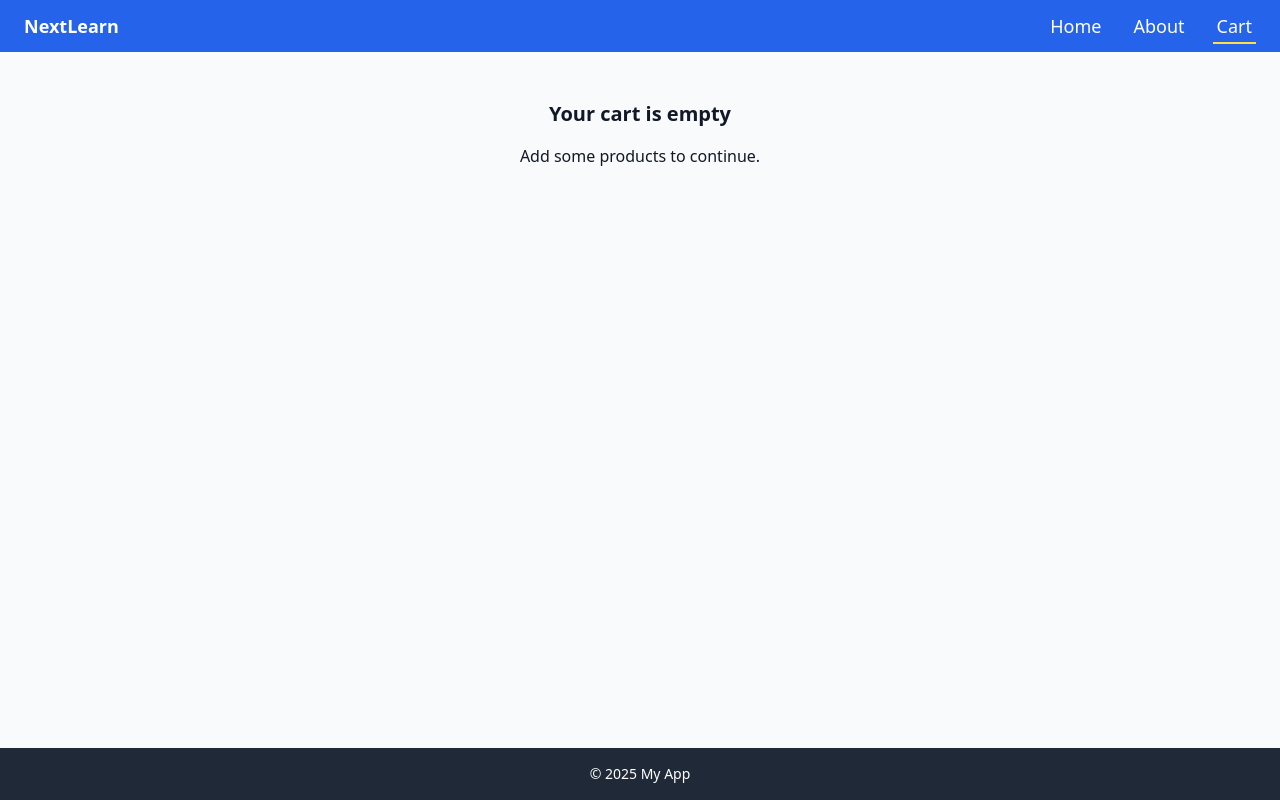
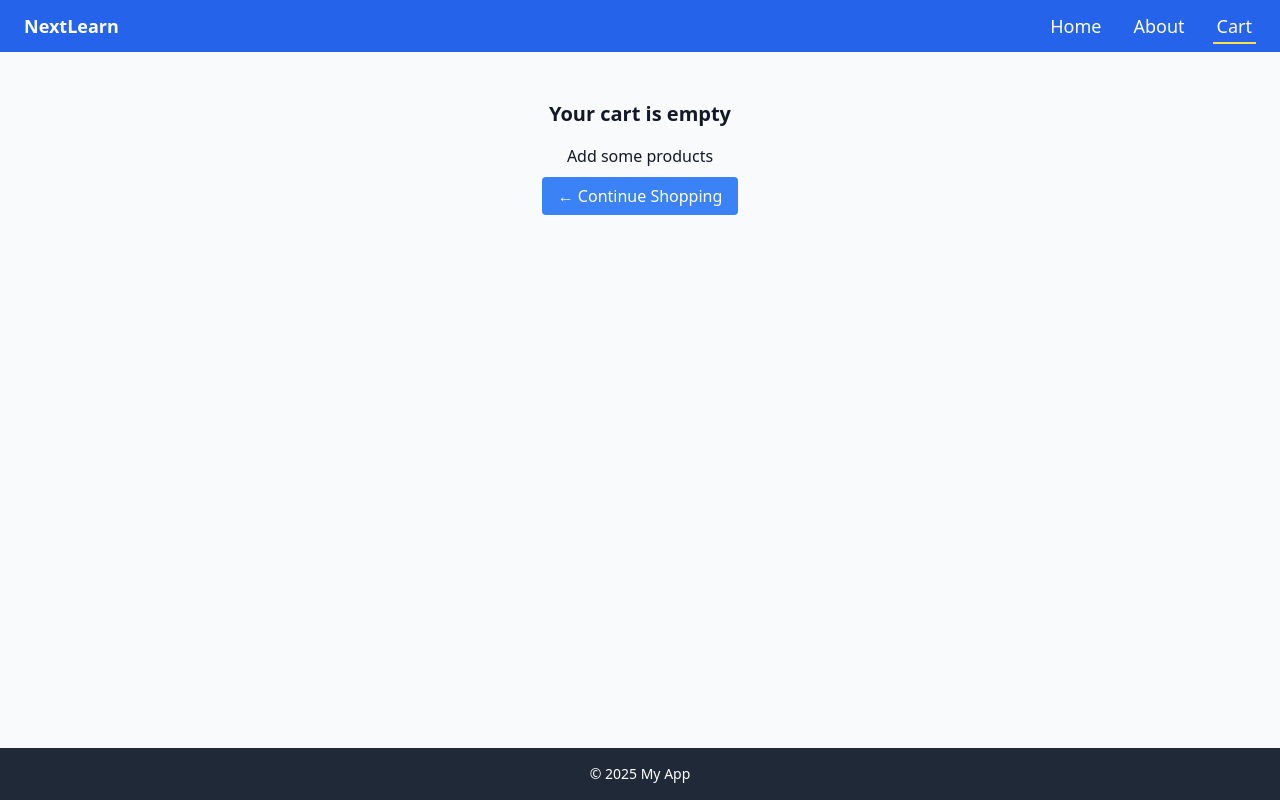
Before and after one commit to tambeaditya101/next-ecom2.0, a Next.js app: page /cart in a window 1280 px wide. Built offline with nearby package versions, Linux system fonts and the light colour scheme.

Commit message:
removed global toast logic & annded continue shopping button on cart page when it's empty

```diff
--- a/app/cart/page.tsx
+++ b/app/cart/page.tsx
@@ -1,9 +1,9 @@
 'use client';
+import Link from 'next/link';
 import { useCart } from '../../context/CartContext';
 
 export default function CartPage() {
   const { cart, updateQuantity, removeFromCart, clearCart } = useCart();
-
   const totalPrice = cart.reduce(
     (acc, item) => acc + item.price * item.quantity,
     0
@@ -13,7 +13,15 @@ export default function CartPage() {
     return (
       <div className='p-6 text-center'>
         <h2 className='text-xl font-bold mb-4'>Your cart is empty</h2>
-        <p>Add some products to continue.</p>
+        <p>Add some products</p>
+        <div className='m-4'>
+          <Link
+            href='/'
+            className='bg-blue-500 text-white px-4 py-2 rounded hover:bg-blue-600'
+          >
+            ← Continue Shopping
+          </Link>
+        </div>
       </div>
     );
   }
@@ -71,7 +79,7 @@ export default function CartPage() {
         <h2 className='text-xl font-bold'>Total: ₹{totalPrice}</h2>
         <button
           className='bg-green-500 text-white px-6 py-2 rounded hover:bg-green-600'
-          onClick={() => clearCart()}
+          onClick={clearCart}
         >
           Checkout
         </button>
--- a/app/layout.tsx
+++ b/app/layout.tsx
@@ -1,6 +1,6 @@
 import Footer from '@/components/Footer';
 import Navbar from '@/components/Navbar';
-import { CartProvider, useCart } from '@/context/CartContext';
+import { CartProvider } from '@/context/CartContext';
 import type { Metadata } from 'next';
 import './globals.css';
 
@@ -25,22 +25,4 @@ export default function RootLayout({
       </body>
     </html>
   );
-
-  // Global toast component
-  function GlobalToasts() {
-    const { toasts } = useCart();
-
-    return (
-      <div className='fixed top-16 right-4 flex flex-col gap-2 z-50'>
-        {toasts.map((toast) => (
-          <div
-            key={toast.id}
-            className='bg-green-500 text-white px-4 py-2 rounded shadow transform transition-all duration-300 opacity-100 translate-y-0'
-          >
-            {toast.message}
-          </div>
-        ))}
-      </div>
-    );
-  }
 }
--- a/context/CartContext.tsx
+++ b/context/CartContext.tsx
@@ -7,27 +7,23 @@ import {
   useState,
 } from 'react';
 
-type Product = {
+export type Product = {
   title: string;
   price: number;
   image: string;
 };
 
-type CartItem = Product & { quantity: number };
-
-type Toast = {
-  id: number;
-  message: string;
-};
+export type CartItem = Product & { quantity: number };
+export type Toast = { id: number; message: string };
 
 type CartContextType = {
   cart: CartItem[];
   addToCart: (product: Product) => void;
   removeFromCart: (index: number) => void;
   updateQuantity: (index: number, quantity: number) => void;
+  clearCart: () => void;
   toasts: Toast[];
   removeToast: (id: number) => void;
-  clearCart: () => void;
 };
 
 const CartContext = createContext<CartContextType | undefined>(undefined);
@@ -36,7 +32,7 @@ export const CartProvider = ({ children }: { children: ReactNode }) => {
   const [cart, setCart] = useState<CartItem[]>([]);
   const [toasts, setToasts] = useState<Toast[]>([]);
 
-  // Load cart from localStorage on initial mount
+  // Load cart from localStorage on mount
   useEffect(() => {
     const savedCart = localStorage.getItem('cart');
     if (savedCart) setCart(JSON.parse(savedCart));
@@ -48,18 +44,16 @@ export const CartProvider = ({ children }: { children: ReactNode }) => {
   }, [cart]);
 
   const addToCart = (product: Product) => {
-    setCart((prevCart) => {
-      const index = prevCart.findIndex((item) => item.title === product.title);
+    setCart((prev) => {
+      const index = prev.findIndex((item) => item.title === product.title);
       if (index !== -1) {
-        return prevCart.map((item, i) =>
+        return prev.map((item, i) =>
           i === index ? { ...item, quantity: item.quantity + 1 } : item
         );
-      } else {
-        return [...prevCart, { ...product, quantity: 1 }];
       }
+      return [...prev, { ...product, quantity: 1 }];
     });
 
-    // Add toast
     const id = Date.now();
     setToasts((prev) => [
       ...prev,
@@ -68,35 +62,30 @@ export const CartProvider = ({ children }: { children: ReactNode }) => {
     setTimeout(() => removeToast(id), 2000);
   };
 
-  const removeToast = (id: number) => {
-    setToasts((prev) => prev.filter((t) => t.id !== id));
-  };
-
   const removeFromCart = (index: number) => {
-    setCart((prevCart) => prevCart.filter((_, i) => i !== index));
+    setCart((prev) => prev.filter((_, i) => i !== index));
   };
 
   const updateQuantity = (index: number, quantity: number) => {
-    setCart((prevCart) =>
-      prevCart.map((item, i) =>
+    setCart((prev) =>
+      prev.map((item, i) =>
         i === index ? { ...item, quantity: Math.max(quantity, 1) } : item
       )
     );
   };
 
   const clearCart = () => {
-    // Create checkout success toast
     const id = Date.now();
     setToasts((prev) => [...prev, { id, message: 'Checkout successful!' }]);
-
-    // Remove toast after 2 seconds
     setTimeout(() => removeToast(id), 2000);
 
-    // Clear cart after a short delay (50ms) so toast renders
-    setTimeout(() => {
-      setCart([]);
-      localStorage.removeItem('cart');
-    }, 50);
+    // Clear cart
+    setCart([]);
+    localStorage.removeItem('cart');
+  };
+
+  const removeToast = (id: number) => {
+    setToasts((prev) => prev.filter((t) => t.id !== id));
   };
 
   return (
@@ -106,9 +95,9 @@ export const CartProvider = ({ children }: { children: ReactNode }) => {
         addToCart,
         removeFromCart,
         updateQuantity,
+        clearCart,
         toasts,
         removeToast,
-        clearCart,
       }}
     >
       {children}
```
